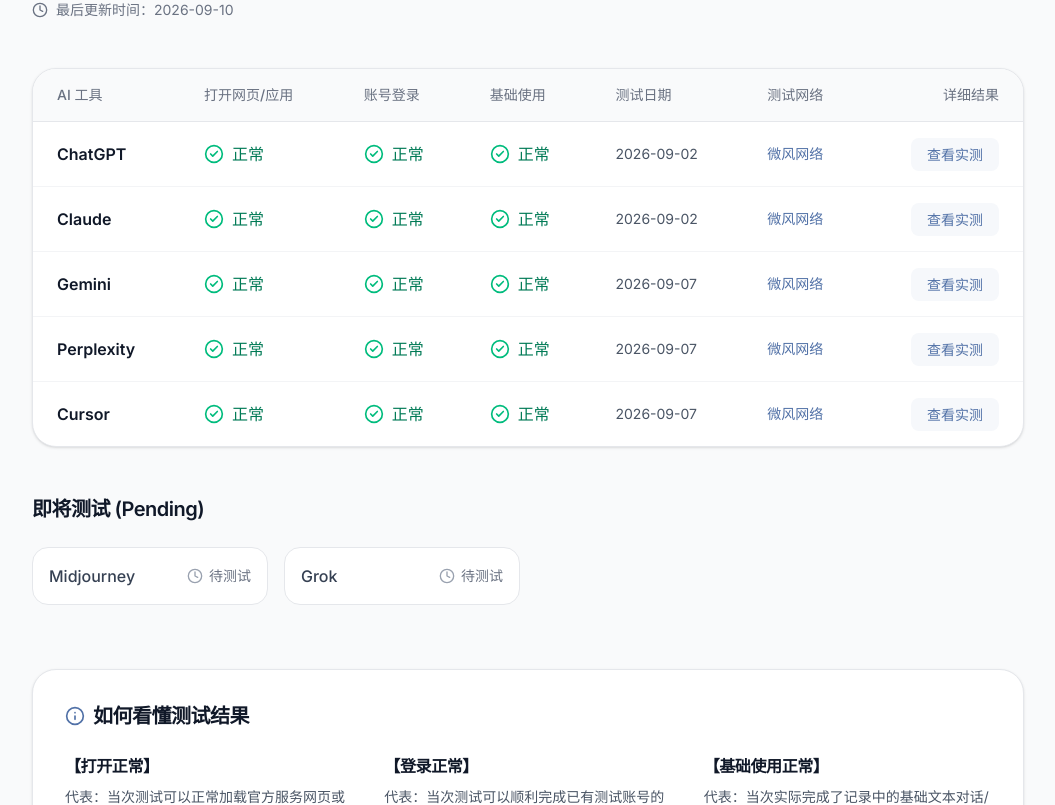
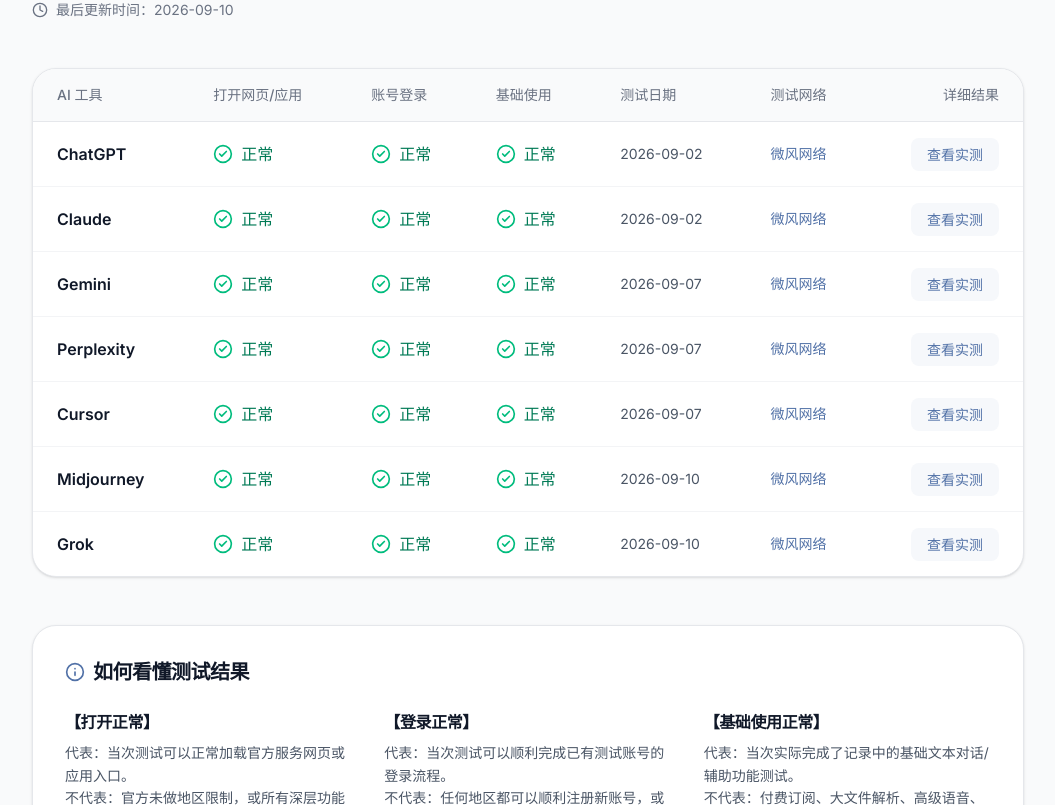
Before and after one commit to Colasaiko/runainav, a Next.js app: page /tests in a window 1280 px wide. Shown: the part 475-1280 px from the top of the page, without its empty margins (112-1167 px from the left). Built offline with nearby package versions, Linux system fonts and the light colour scheme.

Commit message:
feat: update Midjourney and Grok test results

```diff
--- a/scripts/check-seo-lengths.js
+++ b/scripts/check-seo-lengths.js
@@ -124,8 +124,6 @@
   const slug = aiTestMatch[1];
   const block = aiTestMatch[2];
 
-  if (slug === 'midjourney' || slug === 'grok') continue; // pending tests
-
   const titleMatch = block.match(/['"]?seoTitle['"]?:\s*['"]([^'"]+)['"]/);
   const descMatch = block.match(/['"]?seoDescription['"]?:\s*['"]([^'"]+)['"]/);
 
@@ -147,8 +145,8 @@
 }
 
 console.log(`Found ${testDetailsCount} Test Detail metadata records.`);
-if (testDetailsCount !== 5) {
-  console.error(`[ERROR] Expected 5 Test Detail metadata records, but found ${testDetailsCount}.`);
+if (testDetailsCount !== 7) {
+  console.error(`[ERROR] Expected 7 Test Detail metadata records, but found ${testDetailsCount}.`);
   hasError = true;
 }
 
--- a/src/data/aiTests.ts
+++ b/src/data/aiTests.ts
@@ -117,30 +117,38 @@
   {
     slug: 'midjourney',
     toolName: 'Midjourney',
-    testedAt: '',
-    networkId: '',
-    networkName: '',
-    open: 'pending',
-    login: 'pending',
-    use: 'pending',
-    summary: '',
-    untestedItems: [],
-    publishedAt: '',
-    updatedAt: ''
+    testedAt: '2026-09-10',
+    networkId: 'weifeng',
+    networkName: '微风网络',
+    networkDetailPath: '/vpn/weifeng',
+    open: 'pass',
+    login: 'pass',
+    use: 'pass',
+    summary: '在本次记录的测试环境中，Midjourney (通过 Discord) 可以正常打开、登录并完成基础图像生成体验。',
+    untestedItems: ['当前官方付费方案购买', '高级模型复杂功能', '长期连通稳定性'],
+    publishedAt: '2026-09-10',
+    updatedAt: '2026-09-10',
+    primaryKeyword: 'Midjourney国内能用吗',
+    seoTitle: 'Midjourney国内能用吗？登录与作图实测',
+    seoDescription: 'Midjourney 国内能用吗？RunAI 记录 Discord 打开、账号登录与基础作图的实际测试结果，并注明测试日期与环境，帮助了解当前状况。'
   },
   {
     slug: 'grok',
     toolName: 'Grok',
-    testedAt: '',
-    networkId: '',
-    networkName: '',
-    open: 'pending',
-    login: 'pending',
-    use: 'pending',
-    summary: '',
-    untestedItems: [],
-    publishedAt: '',
-    updatedAt: ''
+    testedAt: '2026-09-10',
+    networkId: 'weifeng',
+    networkName: '微风网络',
+    networkDetailPath: '/vpn/weifeng',
+    open: 'pass',
+    login: 'pass',
+    use: 'pass',
+    summary: '在本次记录的测试环境中，Grok 可以正常通过 X 平台网页版打开、登录并完成基础交互。',
+    untestedItems: ['X Premium 订阅购买', '长期连通稳定性', 'API 调用功能'],
+    publishedAt: '2026-09-10',
+    updatedAt: '2026-09-10',
+    primaryKeyword: 'Grok国内能用吗',
+    seoTitle: 'Grok国内能用吗？网页登录与对话交互实测',
+    seoDescription: 'Grok 国内能用吗？RunAI 记录 X 平台打开、账号登录与 Grok 基础对话的实际测试结果，并明确测试网络及限制，帮助国内用户了解现状。'
   }
 ];
 
--- /dev/null
+++ b/update-seo-checker.js
@@ -0,0 +1,11 @@
+const fs = require('fs');
+
+const path = 'scripts/check-seo-lengths.js';
+let content = fs.readFileSync(path, 'utf8');
+
+content = content.replace("if (testDetailsCount !== 5) {", "if (testDetailsCount !== 7) {");
+content = content.replace("Expected 5 Test Detail metadata records", "Expected 7 Test Detail metadata records");
+
+fs.writeFileSync(path, content, 'utf8');
+
+console.log("Updated check-seo-lengths.js");
--- /dev/null
+++ b/update-seo-skip.js
@@ -0,0 +1,10 @@
+const fs = require('fs');
+
+const path = 'scripts/check-seo-lengths.js';
+let content = fs.readFileSync(path, 'utf8');
+
+content = content.replace("  if (slug === 'midjourney' || slug === 'grok') continue; // pending tests\n  \n", "");
+
+fs.writeFileSync(path, content, 'utf8');
+
+console.log("Removed midjourney/grok skip");
--- /dev/null
+++ b/update-tests.js
@@ -0,0 +1,79 @@
+const fs = require('fs');
+
+const path = 'src/data/aiTests.ts';
+let content = fs.readFileSync(path, 'utf8');
+
+const midjourneyOld = `{
+    slug: 'midjourney',
+    toolName: 'Midjourney',
+    testedAt: '',
+    networkId: '',
+    networkName: '',
+    open: 'pending',
+    login: 'pending',
+    use: 'pending',
+    summary: '',
+    untestedItems: [],
+    publishedAt: '',
+    updatedAt: ''
+  }`;
+
+const midjourneyNew = `{
+    slug: 'midjourney',
+    toolName: 'Midjourney',
+    testedAt: '2026-09-10',
+    networkId: 'weifeng',
+    networkName: '微风网络',
+    networkDetailPath: '/vpn/weifeng',
+    open: 'pass',
+    login: 'pass',
+    use: 'pass',
+    summary: '在本次记录的测试环境中，Midjourney (通过 Discord) 可以正常打开、登录并完成基础图像生成体验。',
+    untestedItems: ['当前官方付费方案购买', '高级模型复杂功能', '长期连通稳定性'],
+    publishedAt: '2026-09-10',
+    updatedAt: '2026-09-10',
+    primaryKeyword: 'Midjourney国内能用吗',
+    seoTitle: 'Midjourney国内能用吗？登录与作图实测',
+    seoDescription: 'Midjourney 国内能用吗？RunAI 记录 Discord 打开、账号登录与基础作图的实际测试结果，并注明测试日期与环境，帮助了解当前状况。'
+  }`;
+
+const grokOld = `{
+    slug: 'grok',
+    toolName: 'Grok',
+    testedAt: '',
+    networkId: '',
+    networkName: '',
+    open: 'pending',
+    login: 'pending',
+    use: 'pending',
+    summary: '',
+    untestedItems: [],
+    publishedAt: '',
+    updatedAt: ''
+  }`;
+
+const grokNew = `{
+    slug: 'grok',
+    toolName: 'Grok',
+    testedAt: '2026-09-10',
+    networkId: 'weifeng',
+    networkName: '微风网络',
+    networkDetailPath: '/vpn/weifeng',
+    open: 'pass',
+    login: 'pass',
+    use: 'pass',
+    summary: '在本次记录的测试环境中，Grok 可以正常通过 X 平台网页版打开、登录并完成基础交互。',
+    untestedItems: ['X Premium 订阅购买', '长期连通稳定性', 'API 调用功能'],
+    publishedAt: '2026-09-10',
+    updatedAt: '2026-09-10',
+    primaryKeyword: 'Grok国内能用吗',
+    seoTitle: 'Grok国内能用吗？网页登录与对话交互实测',
+    seoDescription: 'Grok 国内能用吗？RunAI 记录 X 平台打开、账号登录与 Grok 基础对话的实际测试结果，并明确测试网络及限制，帮助国内用户了解现状。'
+  }`;
+
+content = content.replace(midjourneyOld, midjourneyNew);
+content = content.replace(grokOld, grokNew);
+
+fs.writeFileSync(path, content, 'utf8');
+
+console.log("Updated aiTests.ts");
```
